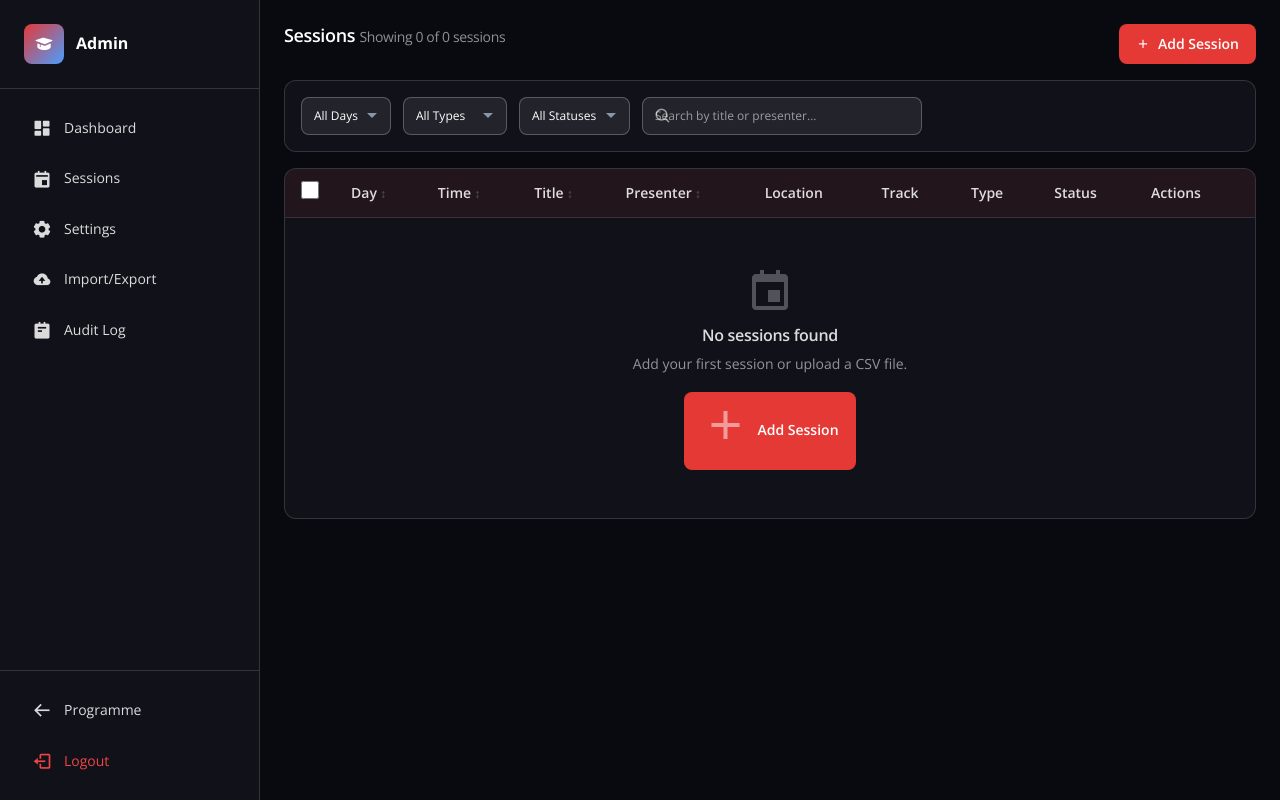
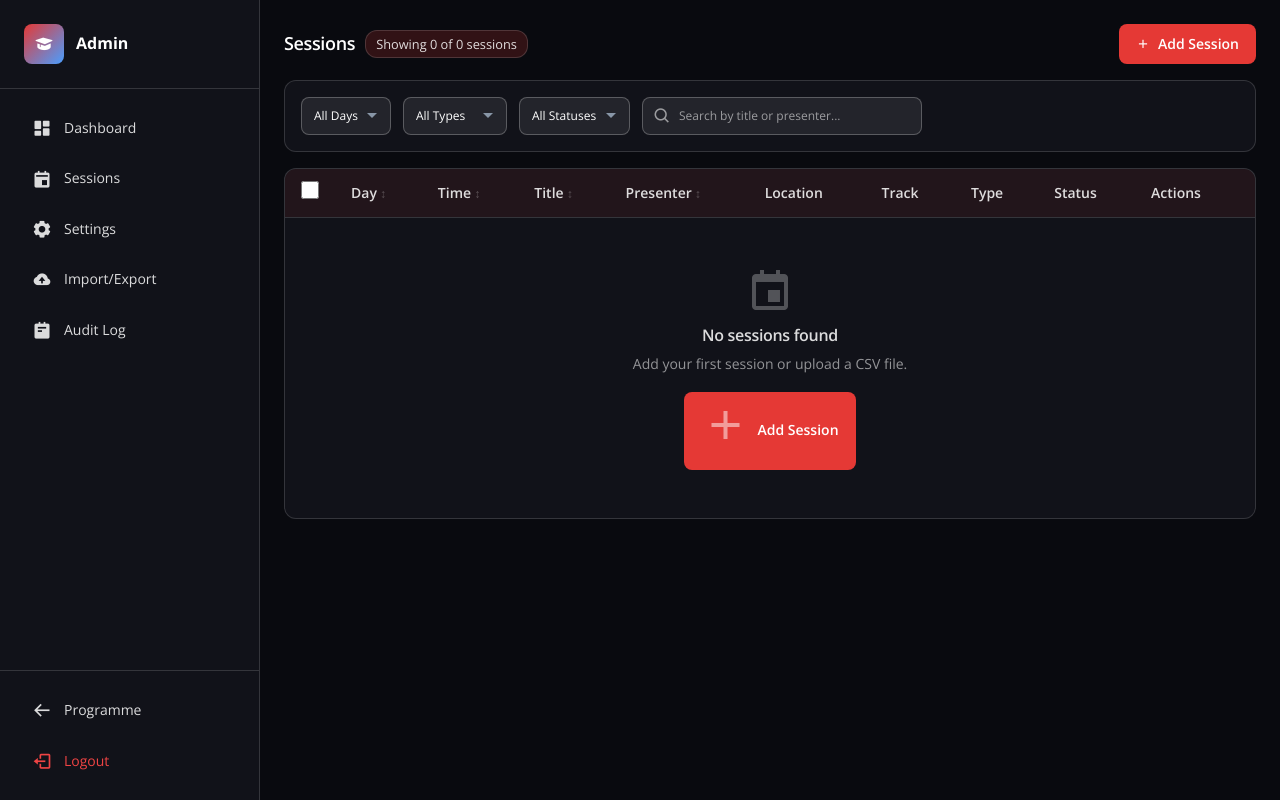
Before and after one commit to ebrahimshaik33-maker/conference2026, a Flask app: template templates/admin/sessions.html in a window 1280 px wide. Run offline with Flask 3, Linux system fonts and the light colour scheme; the template is opened without the code that fills it, so the values that code supplies are empty.

Commit message:
Fix search input text clipping under magnifying glass icon and polish session count header badge in admin panel

```diff
--- a/static/css/admin.css
+++ b/static/css/admin.css
@@ -322,15 +322,48 @@
 .toolbar-left { display: flex; align-items: center; gap: var(--space-3); }
 .toolbar-right { display: flex; align-items: center; gap: var(--space-3); }
 
-.session-count {
-    font-size: var(--text-sm);
-    font-weight: 400;
+.session-count,
+.session-count-badge {
+    font-size: 0.8rem;
+    font-weight: 500;
+    color: var(--color-text-secondary);
+    background: var(--badge-bg, rgba(255, 255, 255, 0.08));
+    padding: 3px 10px;
+    border-radius: 12px;
+    border: 1px solid var(--color-border);
+    white-space: nowrap;
+}
+
+.search-input-wrapper {
+    position: relative;
+    display: flex;
+    align-items: center;
+    width: 100%;
+}
+
+.search-input-wrapper .search-icon {
+    position: absolute;
+    left: 11px;
+    top: 50%;
+    transform: translateY(-50%);
     color: var(--color-text-muted);
+    font-size: 1.15rem;
+    pointer-events: none;
+    z-index: 2;
+    line-height: 1;
+}
+
+.search-input-wrapper input,
+.search-input-wrapper .form-input,
+.search-input-wrapper .form-input-sm,
+.search-input-wrapper .search-input {
+    padding-left: 36px !important;
 }
 
 .table-filter-bar {
     display: flex;
     flex-wrap: wrap;
+    align-items: center;
     gap: var(--space-3);
     margin-bottom: var(--space-4);
     padding: var(--space-4);
--- a/templates/admin/sessions.html
+++ b/templates/admin/sessions.html
@@ -11,11 +11,9 @@
 {% block admin_content %}
 <!-- Session Toolbar -->
 <div class="session-toolbar">
-    <div class="toolbar-left">
-        <h3 class="section-title">
-            Sessions
-            <span class="session-count" id="sessionCount"></span>
-        </h3>
+    <div class="toolbar-left" style="display: flex; align-items: center; gap: 10px;">
+        <h3 class="section-title" style="margin: 0;">Sessions</h3>
+        <span class="session-count-badge" id="sessionCount"></span>
     </div>
     <div class="toolbar-right">
         <button class="btn btn-primary" id="addSessionBtn">
```
